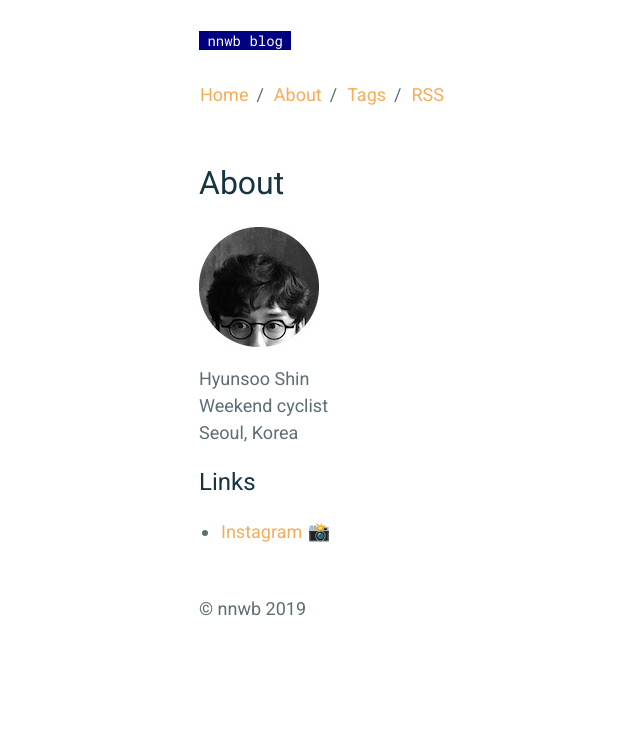
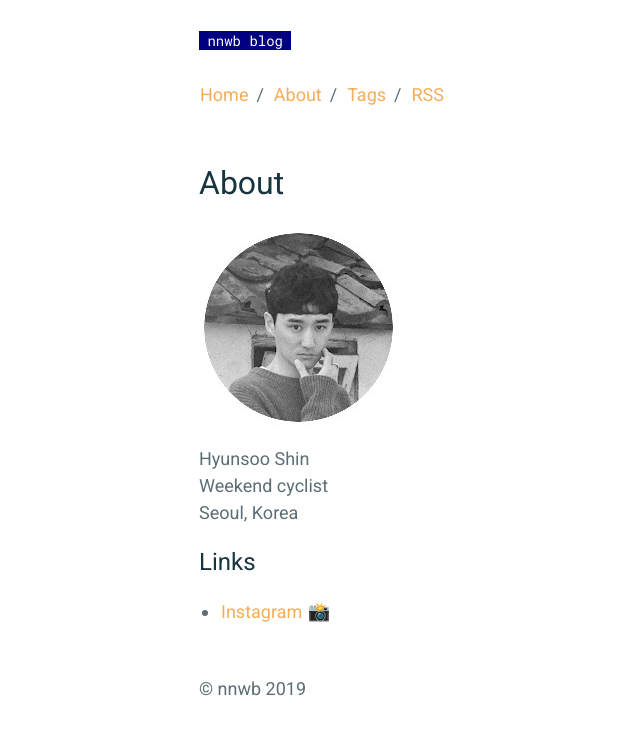
Before and after one commit to nnwb/nnwb.github.io, a Jekyll site: the page built from _pages/about.md, in a window 1280 px wide. Shown: the top 735 px of the page, without its empty margins (91-731 px from the left). Built offline with Jekyll 4.4.1, drawn with Linux system fonts in a browser that asks for light colours.

Commit message:
Update about.md

```diff
--- a/_pages/about.md
+++ b/_pages/about.md
@@ -3,7 +3,7 @@ layout: content
 title: About
 permalink: /about/
 ---
-<img src="https://nnwb.github.io/assets/profile_circle_120.jpg">
+<img src="https://nnwb.github.io/assets/profile_circle_200.jpg">
 
 Hyunsoo Shin
 Weekend cyclist
```
